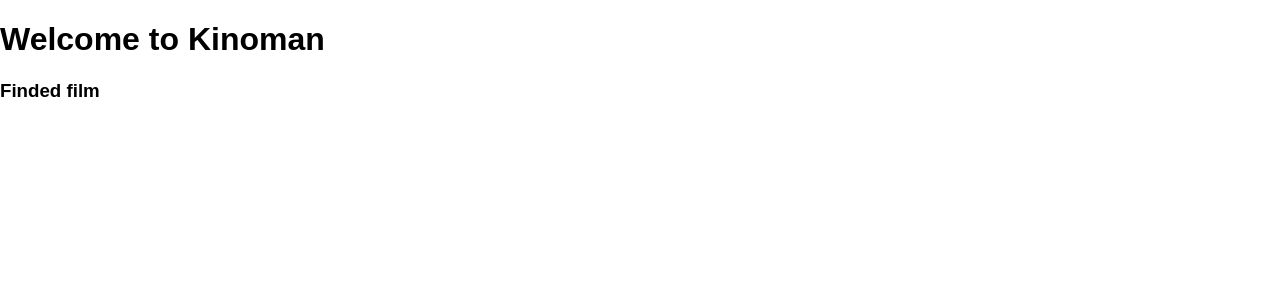
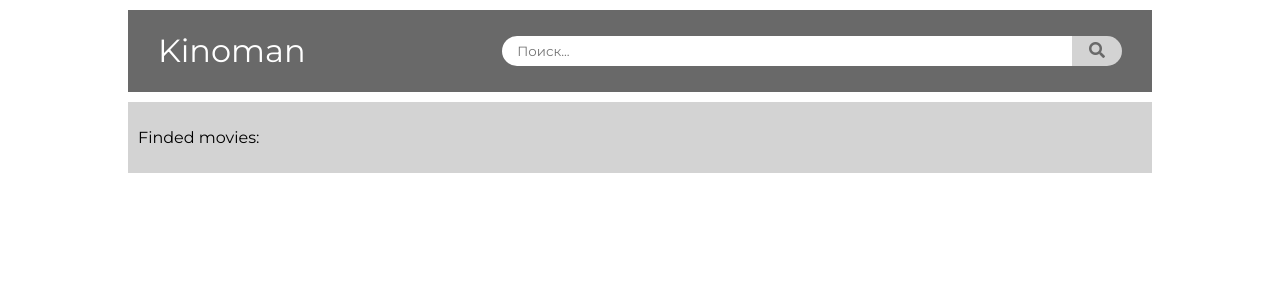
Before and after one commit to AlexFisher13/kinoman, a React (Create React App) app: page / in a window 1280 px wide. Shown: the top 300 px of the page. Built offline with nearby package versions, Linux system fonts and the light colour scheme; no server answers; the HTML template or start-up script is replaced by a standard one.

Commit message:
add style

```diff
--- a/public/index.html
+++ b/public/index.html
@@ -4,37 +4,10 @@
     <meta charset="utf-8">
     <meta name="viewport" content="width=device-width, initial-scale=1, shrink-to-fit=no">
     <meta name="theme-color" content="#000000">
-    <!--
-      manifest.json provides metadata used when your web app is added to the
-      homescreen on Android. See https://developers.google.com/web/fundamentals/engage-and-retain/web-app-manifest/
-    -->
-    <link rel="manifest" href="%PUBLIC_URL%/manifest.json">
-    <link rel="shortcut icon" href="%PUBLIC_URL%/favicon.ico">
-    <!--
-      Notice the use of %PUBLIC_URL% in the tags above.
-      It will be replaced with the URL of the `public` folder during the build.
-      Only files inside the `public` folder can be referenced from the HTML.
-
-      Unlike "/favicon.ico" or "favicon.ico", "%PUBLIC_URL%/favicon.ico" will
-      work correctly both with client-side routing and a non-root public URL.
-      Learn how to configure a non-root public URL by running `npm run build`.
-    -->
+    <link rel="stylesheet" href="https://use.fontawesome.com/releases/v5.0.12/css/all.css" integrity="sha384-G0fIWCsCzJIMAVNQPfjH08cyYaUtMwjJwqiRKxxE/rx96Uroj1BtIQ6MLJuheaO9" crossorigin="anonymous">
     <title>React App</title>
   </head>
   <body>
-    <noscript>
-      You need to enable JavaScript to run this app.
-    </noscript>
     <div id="root"></div>
-    <!--
-      This HTML file is a template.
-      If you open it directly in the browser, you will see an empty page.
-
-      You can add webfonts, meta tags, or analytics to this file.
-      The build step will place the bundled scripts into the <body> tag.
-
-      To begin the development, run `npm start` or `yarn start`.
-      To create a production bundle, use `npm run build` or `yarn build`.
-    -->
   </body>
 </html>
--- a/src/App.js
+++ b/src/App.js
@@ -1,39 +1,19 @@
 import React, { Component } from 'react';
-import axios from "axios";
-
-const API_KEY = 'cb02f59c';
-const url = 'http://www.omdbapi.com/?i=tt3896198&apikey=' + API_KEY;
-
+import Finder from './Finder'
 
 class App extends Component {
-  constructor(props){
-      super(props);
-      this.state = {}
-  }
-
-    componentDidMount() {
-        axios.get(url)
-            .then(res => {
-                const movie = res.data;
-                this.setState({ movie });
-            })
-    }
-
    render() {
       return (
           <div>
               <header>
-                  <h1>Welcome to Kinoman</h1>
+                  <h1>Kinoman</h1>
+                  <form action="">
+                      <input type="text" placeholder='Поиск...'/>
+                      <button type="submit"><i class="fas fa-search"></i></button>
+                  </form>
               </header>
               <div>
-                  <h3>Finded film</h3>
-                  <div>
-                      <h3>
-                          {
-                              this.state.movie
-                          }
-                      </h3>
-                  </div>
+                  <Finder/>
               </div>
           </div>
       );
--- /dev/null
+++ b/src/Finder.js
@@ -0,0 +1,33 @@
+import React, { Component } from 'react';
+import axios from "axios";
+
+const API_KEY = 'cb02f59c';
+const url = 'http://www.omdbapi.com/?i=tt3896198&apikey=' + API_KEY;
+
+
+class Finder extends Component {
+    constructor(props){
+        super(props);
+        this.state = {}
+    }
+
+    componentDidMount() {
+        axios.get(url)
+            .then(res => {
+                const movie = res.data;
+                this.setState({ movie });
+            })
+    }
+
+    render() {
+        return (
+            <div className='finder'>
+                <div>
+                    <p>Finded movies: </p>
+                </div>
+            </div>
+        );
+    }
+}
+
+export default Finder;
--- a/src/index.css
+++ b/src/index.css
@@ -1,5 +1,59 @@
+@import url('https://fonts.googleapis.com/css?family=Montserrat:300,400,700,900');
+* {
+  font-family: Montserrat, sans-serif;
+}
 body {
-  margin: 0;
+  margin: 10px 0;
   padding: 0;
-  font-family: sans-serif;
+  display: grid;
+  grid-template-columns: 0.8fr;
+  justify-content: center;
 }
+/*div {*/
+  /*border: 1px solid red;*/
+/*}*/
+header {
+  padding: 0 30px;
+  display: grid;
+  grid-template-columns: 1fr 1.8fr;
+  background-color: dimgray;
+}
+h1 {
+  font-weight: 400;
+  color: white;
+}
+form {
+  display: grid;
+  justify-content: center;
+  margin: auto 0;
+  grid-template-columns: 1fr 50px;
+
+}
+input {
+  height: 30px;
+  padding: 0 15px;
+  border-bottom-left-radius: 15px;
+  border-top-left-radius: 15px;
+  border: 0;
+}
+input:focus,
+button:focus{
+  outline: none;
+}
+button {
+  height: 30px;
+  border: 0;
+  background-color: lightgray;
+  border-bottom-right-radius: 15px;
+  border-top-right-radius: 15px;
+  color: dimgray;
+  font-size: 16px;
+}
+button:hover {
+  background-color: darkgrey;
+}
+.finder {
+  background-color: lightgray;
+  padding: 10px;
+  margin-top: 10px;
+}
```
